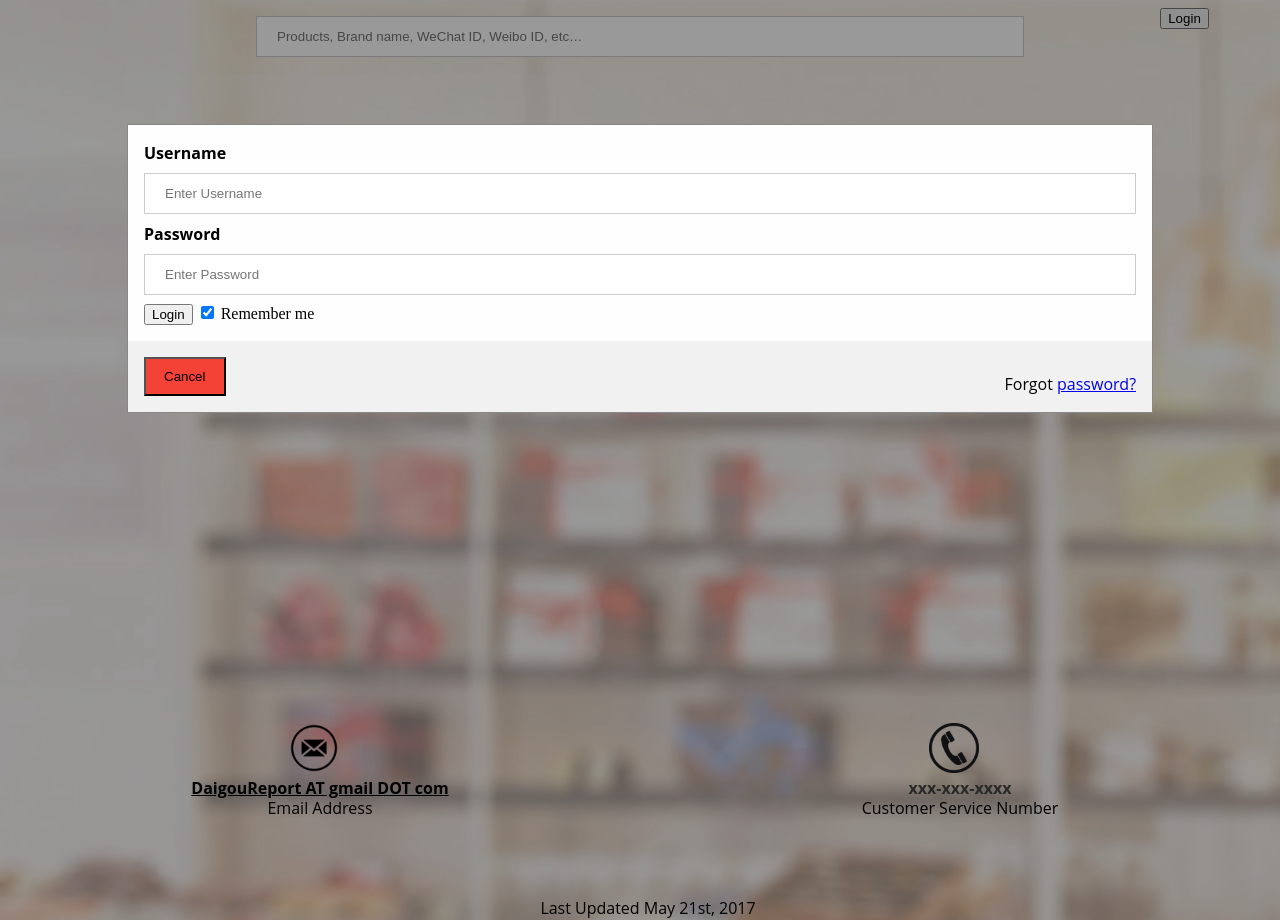
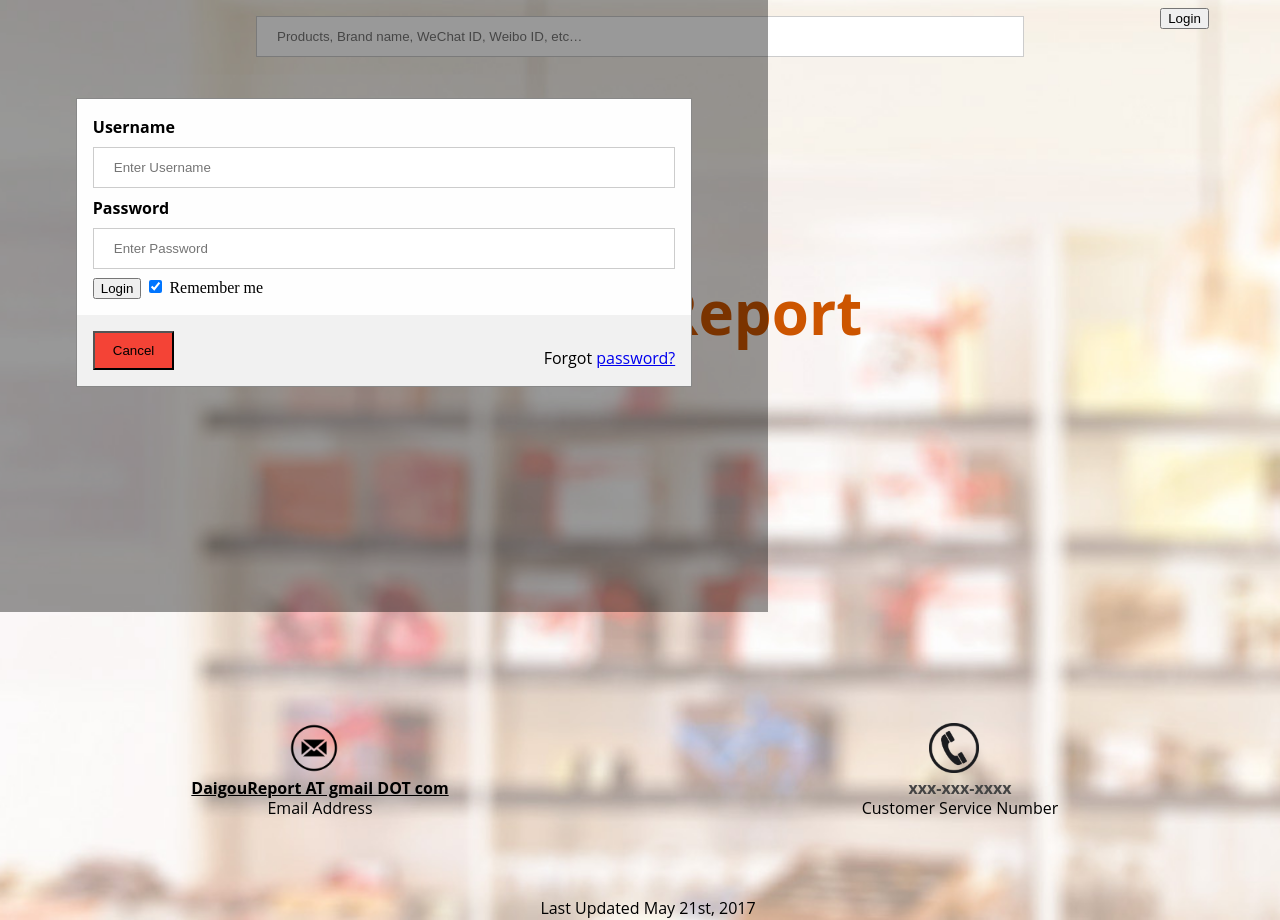
Before and after one commit to agudeveloper/daigoureport.github.io, a PHP site: page / in a window 1280 px wide, after a click on "Login". Run offline with PHP 8.4, Linux system fonts and the light colour scheme.

Commit message:
Update main.css

```diff
--- a/styles/main.css
+++ b/styles/main.css
@@ -185,8 +185,9 @@ span.psw {
     z-index: 1; /* Sit on top */
     left: 0;
     top: 0;
-    width: 100%; /* Full width */
-    height: 100%; /* Full height */
+    width: 60%; /* Full width */
+    height: 60%; /* Full height */
+	margin: auto;
     overflow: auto; /* Enable scroll if needed */
     background-color: rgb(0,0,0); /* Fallback color */
     background-color: rgba(0,0,0,0.4); /* Black w/ opacity */
```
